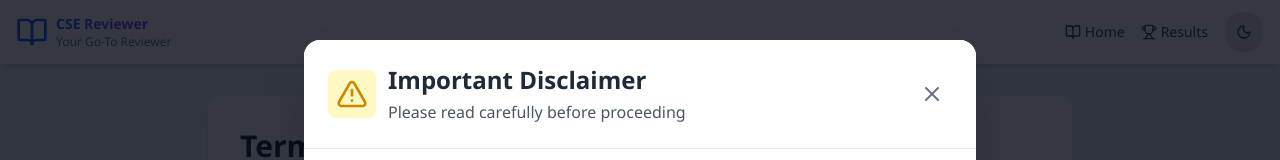
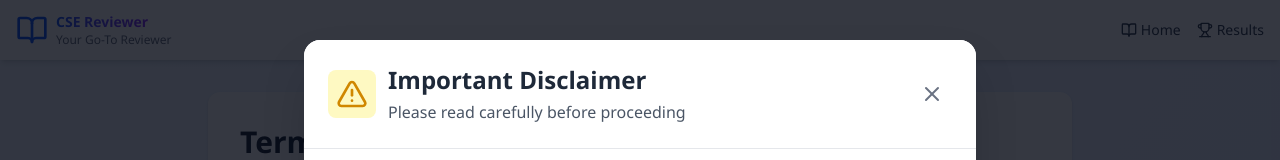
Before and after one commit to otan-321/CSE, a React (Vite) app: page /terms in a window 1280 px wide. Shown: the top 160 px of the page. Built offline with nearby package versions, Linux system fonts and the light colour scheme.

Commit message:
Force dark mode, remove toggle

```diff
--- a/src/components/Header.jsx
+++ b/src/components/Header.jsx
@@ -1,6 +1,5 @@
 import { Link } from 'react-router-dom';
 import { BookOpen, Trophy } from 'lucide-react';
-import ThemeToggle from './ThemeToggle';
 
 function Header() {
   return (
@@ -33,7 +32,6 @@ function Header() {
               <Trophy className="w-4 h-4" />
               <span>Results</span>
             </Link>
-            <ThemeToggle />
           </nav>
         </div>
       </div>
--- a/src/components/ThemeToggle.jsx
+++ b/src/components/ThemeToggle.jsx
@@ -1,53 +1,9 @@
-import React, { useState, useEffect } from 'react';
-import { Sun, Moon } from 'lucide-react';
-
+import { useEffect } from 'react';
 const ThemeToggle = () => {
-  const [isDarkMode, setIsDarkMode] = useState(false);
-
-  // Initialize theme on component mount
   useEffect(() => {
-    // Check localStorage for saved preference
-    const savedTheme = localStorage.getItem('theme');
-    const prefersDark = window.matchMedia('(prefers-color-scheme: dark)').matches;
-
-    if (savedTheme === 'dark' || (!savedTheme && prefersDark)) {
-      enableDarkMode();
-    }
-  }, []);
-
-  const toggleTheme = () => {
-    if (isDarkMode) {
-      disableDarkMode();
-    } else {
-      enableDarkMode();
-    }
-  };
-
-  const enableDarkMode = () => {
     document.documentElement.classList.add('dark');
     localStorage.setItem('theme', 'dark');
-    setIsDarkMode(true);
-  };
-
-  const disableDarkMode = () => {
-    document.documentElement.classList.remove('dark');
-    localStorage.setItem('theme', 'light');
-    setIsDarkMode(false);
-  };
-
-  return (
-    <button
-      onClick={toggleTheme}
-      className="flex items-center justify-center w-10 h-10 rounded-full bg-gray-200 dark:bg-gray-700 hover:bg-gray-300 dark:hover:bg-gray-600 transition-colors duration-200 focus:outline-none focus:ring-2 focus:ring-blue-500 focus:ring-offset-2 dark:focus:ring-offset-gray-800"
-      aria-label={isDarkMode ? 'Switch to light mode' : 'Switch to dark mode'}
-    >
-      {isDarkMode ? (
-        <Sun className="w-4 h-4 text-yellow-500" />
-      ) : (
-        <Moon className="w-4 h-4 text-gray-700 dark:text-gray-200" />
-      )}
-    </button>
-  );
+  }, []);
+  return null;
 };
-
 export default ThemeToggle;
```
